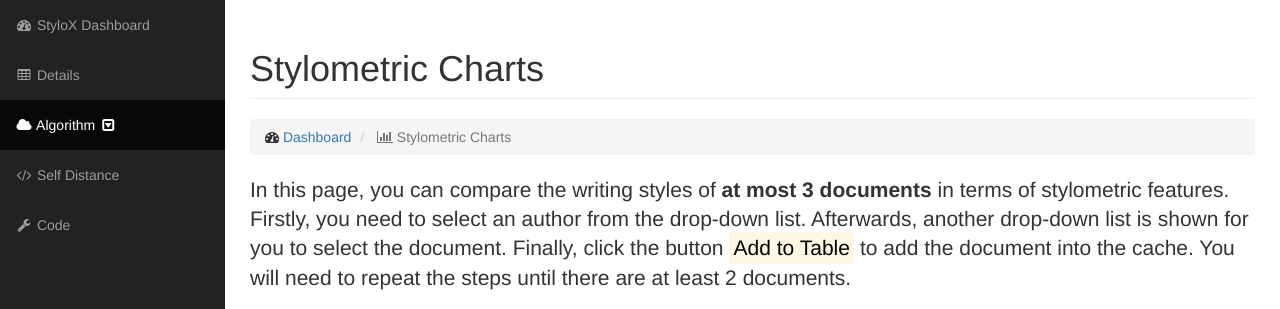
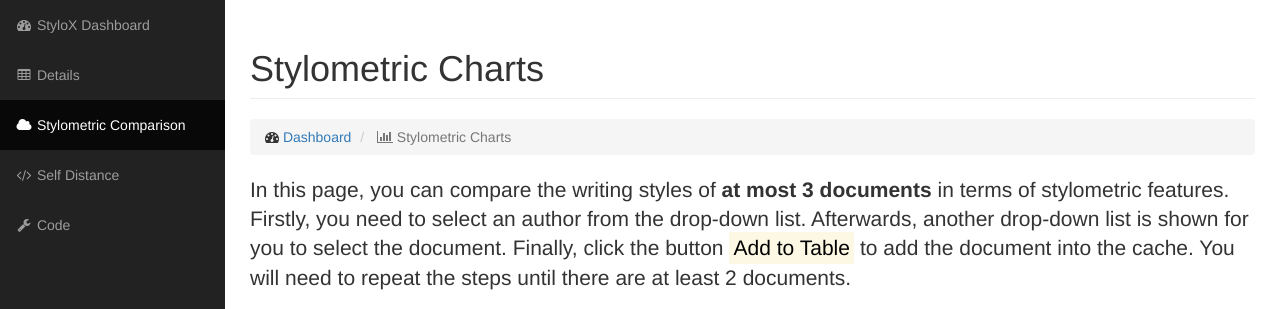
Before and after one commit to LucentC/authorshipIdentification_py, a Flask app: page /charts in a window 1280 px wide. Shown: the part 51-360 px from the top of the page. Run offline with Flask 2, Linux system fonts and the light colour scheme; data that the repository does not hold is empty; parts of the project's set-up code (start-up, migrations or seed data) failed here and were passed over; some libraries are stand-ins or nearby versions.

Commit message:
edit nav bar

```diff
--- a/flask_app/templates/macros/select_authors_and_docs.html
+++ b/flask_app/templates/macros/select_authors_and_docs.html
@@ -25,7 +25,8 @@
                 </table>
             </div>
             <div class="form-group" id="display_form_confirm" style="display: none;">
-                    <button type="button" class="btn btn-success btn-md" id="compare" onclick="get_csv_by_doc_list();get_distance()">
+                <button type="button" class="btn btn-success btn-md" id="compare"
+                    onclick="get_csv_by_doc_list();get_distance()">
                     Compare
                 </button>
             </div>
--- a/flask_app/templates/template.html
+++ b/flask_app/templates/template.html
@@ -54,38 +54,39 @@
                 {% set nav_bar = [
                 ('/', 'dashboard' ,'fa fa-fw fa-dashboard', 'StyloX Dashboard'),
                 ('details', 'details', 'fa fa-fw fa-table', 'Details'),
-                ('#', 'algo', 'fa fa-fw fa-cloud', 'Algorithm'),
+                ('charts', 'algo', 'fa fa-fw fa-cloud', 'Stylometric Comparison'),
                 ('selffunc', 'selffunc', 'fa fa-fw fa-code', 'Self Distance'),
                 ('https://github.com/CityUHKDB/pladetect_py', 'code', 'fa fa-fw fa-wrench', 'Code')
             ] -%}
 
-            {% set algorithm = [
+                <!---{% set algorithm = [
                 ('charts', 'charts','fa fa-fw fa-bar-chart-o', 'Stylometric Comparison'),
                 ('select-doc', 'upload', 'fa fa-fw fa-edit', 'Authorship Identification'),
-            ]-%}
+            ]-%}-->
 
                 {% set active_page = active_page|default('dashboard') %}
 
                 <ul class="nav navbar-nav side-nav">
                     {% for href, id, class, caption in nav_bar %}
-                    <li{% if id == active_page %} class="active"{% endif %}>
+                    <li{% if id == active_page %} class="active" {% endif %}>
 
                         {% if id == 'algo' %}
 
-                            <a class data-toggle="collapse" data-target="#dropdown" href="{{ href|e }}" aria-expanded="true">
+                        <a class data-toggle="collapse" data-target="#dropdown" href="{{ href|e }}"
+                            aria-expanded="true">
                             <i class="{{ class|e }}"></i>
                             {{ caption|e }}
-                                <i class="fa fa-fw fa-caret-square-o-down"></i>
+                            <!-- <i class="fa fa-fw fa-caret-square-o-down"></i> -->
                         </a>
                         <ul id="dropdown" class="collapse" aria-expanded="true">
 
-                                {% for sub_href, sub_id, sub_class, sub_caption in algorithm %}
+                            <!-- {% for sub_href, sub_id, sub_class, sub_caption in algorithm %}
                             <li>
                                 <a href="{{ sub_href|e }}">
                                     <i class="{{ sub_class|e }}"></i> {{ sub_caption|e }}
                                 </a>
                             </li>
-                                {% endfor %}
+                            {% endfor %} -->
 
                         </ul>
 
```
Also changed, not shown: 2 other files. Lines whose indentation alone changed are shown as unchanged.
